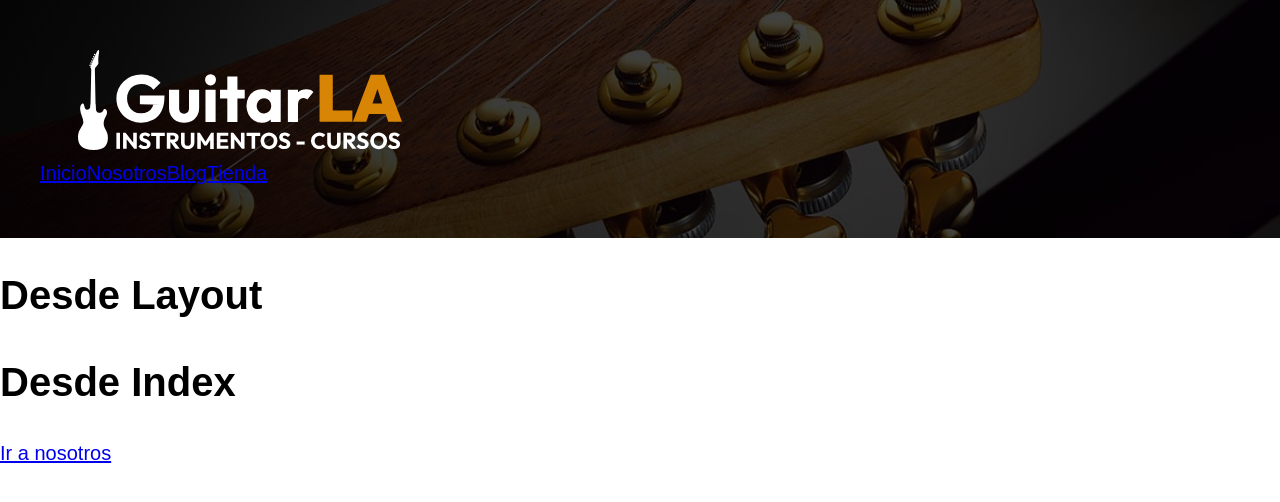
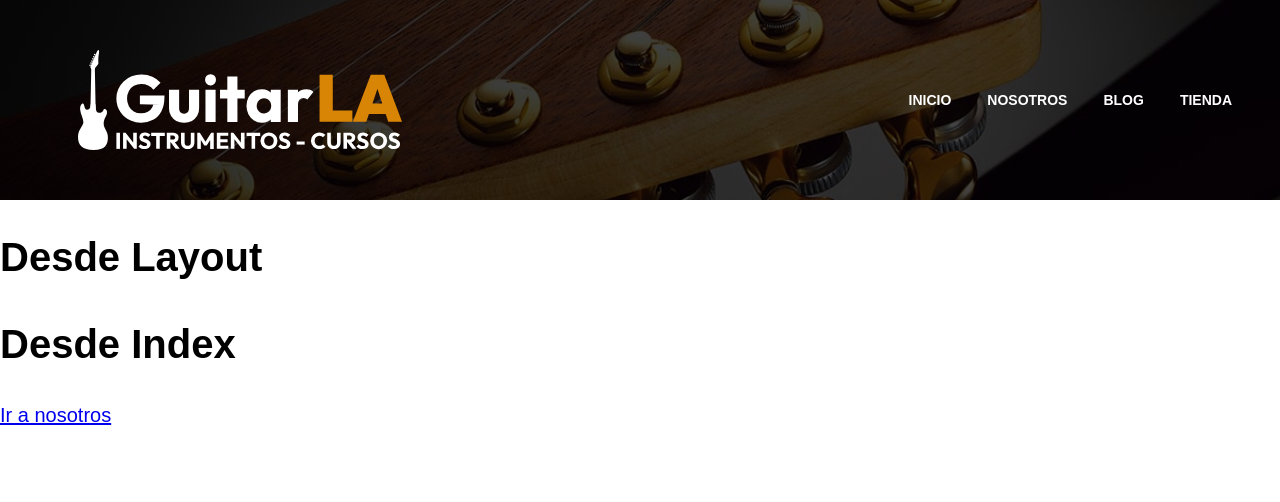
Before and after one commit to HeinzNaumann/guitar-shop, a Next.js app: page / in a window 1280 px wide. Shown: the top 502 px of the page. Built offline with nearby package versions, Linux system fonts and the light colour scheme.

Commit message:
Finished Header

```diff
--- a/components/Header.js
+++ b/components/Header.js
@@ -5,7 +5,7 @@ const Header = () => {
   return (
     <header className={styles.header}>
       <div className="contenedor">
-        <div>
+        <div className={styles.barra}>
           <Link href="/" passHref>
             <Image
               src="/img/logo.svg"
@@ -14,13 +14,14 @@ const Header = () => {
               alt="image logo"
             />
           </Link>
+
+          <nav className={styles.navegacion}>
+            <Link href="/">Inicio</Link>
+            <Link href="/nosotros">Nosotros</Link>
+            <Link href="/blog">Blog</Link>
+            <Link href="/tienda">Tienda</Link>
+          </nav>
         </div>
-        <nav className={styles.navegacion}>
-          <Link href="/">Inicio</Link>
-          <Link href="/nosotros">Nosotros</Link>
-          <Link href="/blog">Blog</Link>
-          <Link href="/tienda">Tienda</Link>
-        </nav>
       </div>
     </header>
   );
--- a/styles/Header.module.css
+++ b/styles/Header.module.css
@@ -9,3 +9,43 @@
   background-position: 50%;
   padding: 5rem 0;
 }
+.barra {
+  display: flex;
+  flex-direction: column;
+  align-items: center;
+}
+
+@media (min-width: 768px) {
+  .barra {
+    flex-direction: row;
+    justify-content: space-between;
+  }
+}
+
+.navegacion {
+  margin-top: 5rem;
+  display: flex;
+  gap: 2rem;
+}
+
+@media (min-width: 768px) {
+  .navegacion {
+    margin-top: 0;
+  }
+}
+
+.navegacion a {
+  color: var(--blanco);
+  text-decoration: none;
+  font-size: 1.4rem;
+  font-weight: 700;
+  text-transform: uppercase;
+  padding: 0.8rem;
+}
+
+.navegacion a:hover {
+  background-color: var(--primary);
+
+  transition-property: background-color;
+  transition-duration: 0.3s;
+}
```
